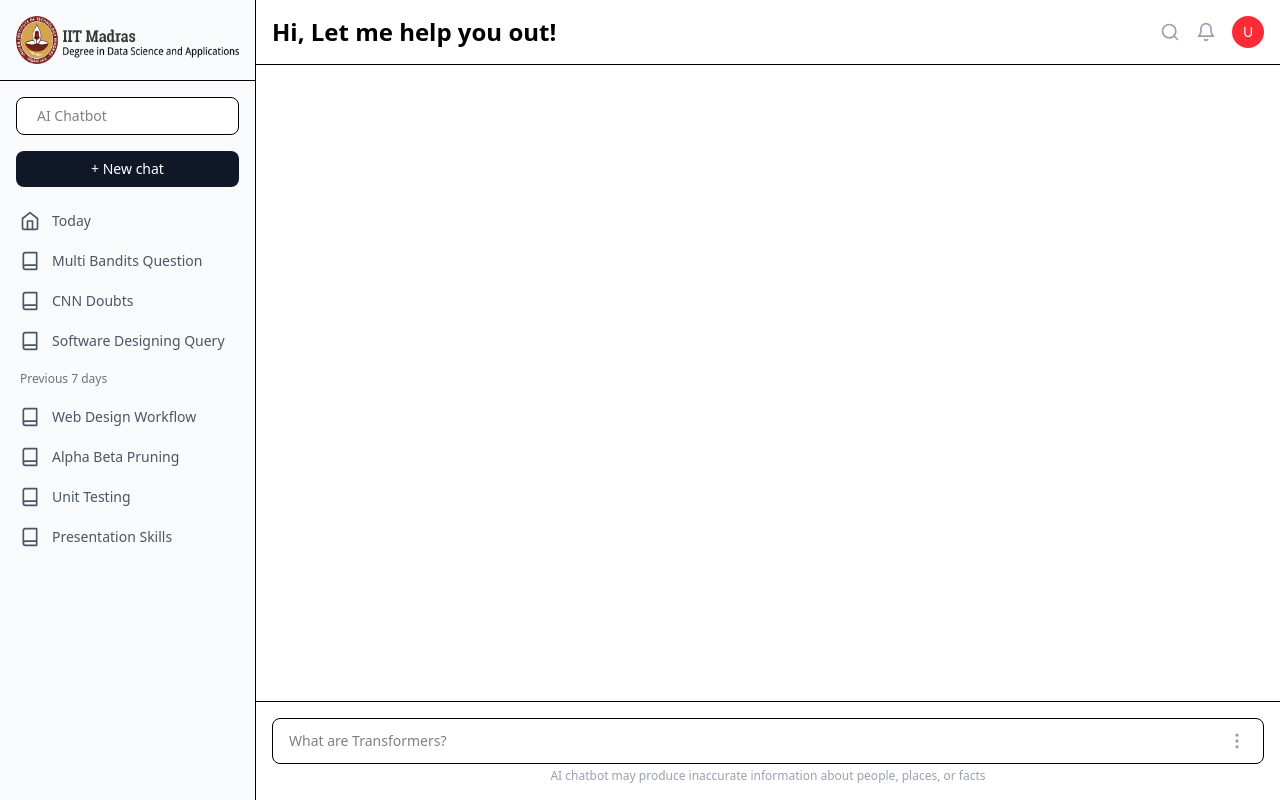
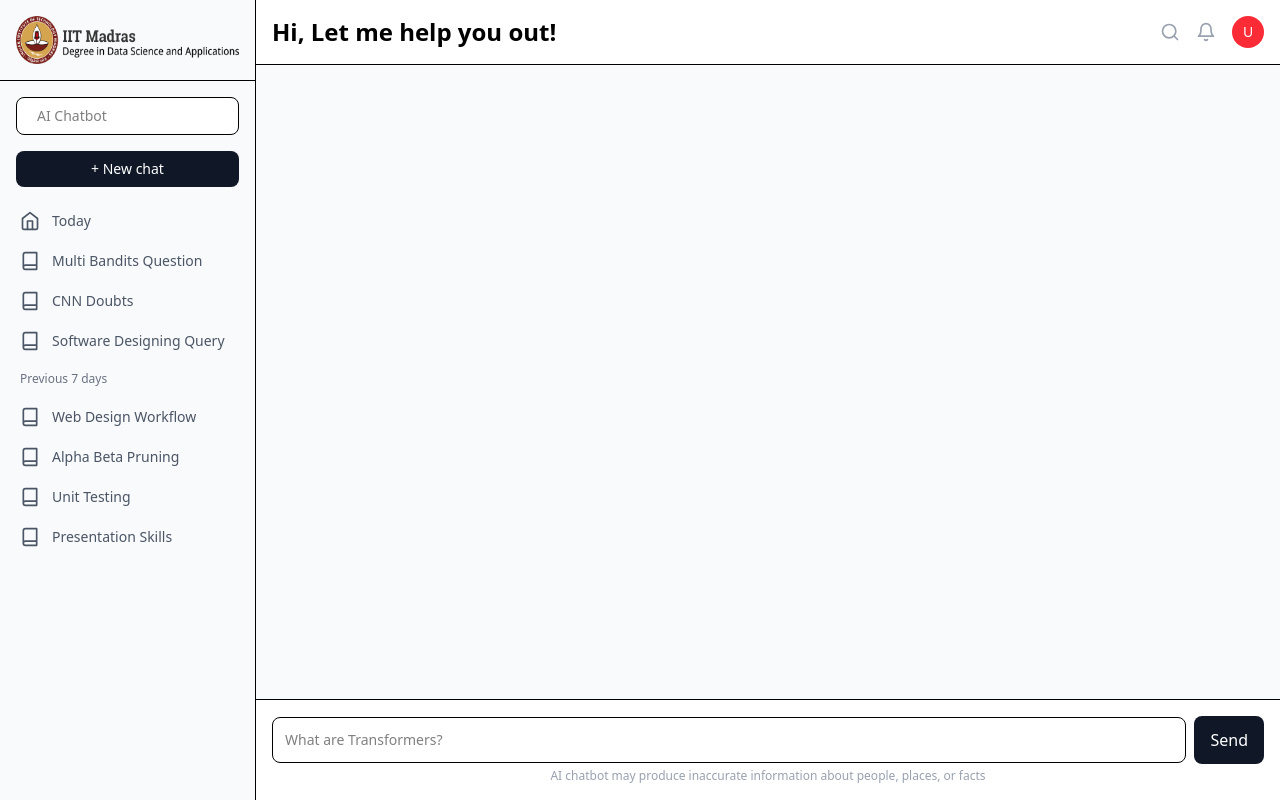
Before and after one commit to ShreyaShambhavi/soft-engg-project-jan-2025-se-Jan-6, a React (Vite) app in the folder frontend/: page /chatbot/1 in a window 1280 px wide. Built offline with nearby package versions, Linux system fonts and the light colour scheme.

Commit message:
Update CourseChatBot.jsx

```diff
--- a/frontend/src/components/CourseChatBot.jsx
+++ b/frontend/src/components/CourseChatBot.jsx
@@ -1,8 +1,20 @@
-import React from 'react'
+import React, { useState, useRef, useEffect } from 'react';
 import { useParams } from 'react-router-dom';
 import { Home, Book, Calendar, Users, FileText, Download, MoreVertical, Search, Bell } from 'lucide-react';
 
 const CourseChatBot = ({ courseName }) => {
+  // State for chat functionality
+  const [messages, setMessages] = useState([]);
+  const [inputMessage, setInputMessage] = useState('');
+  const [isLoading, setIsLoading] = useState(false);
+  const [username, setUsername] = useState('');
+  const messagesEndRef = useRef(null);
+
+  // Auto-scroll to bottom of messages
+  useEffect(() => {
+    messagesEndRef.current?.scrollIntoView({ behavior: 'smooth' });
+  }, [messages]);
+
   const sidebarItems = [
     { icon: <Home className="w-5 h-5" />, label: "Today" },
     { icon: <Book className="w-5 h-5" />, label: "Multi Bandits Question" },
@@ -14,6 +26,50 @@ const CourseChatBot = ({ courseName }) => {
     { icon: <Book className="w-5 h-5" />, label: "Unit Testing" },
     { icon: <Book className="w-5 h-5" />, label: "Presentation Skills" },
   ];
+
+  // Handle sending message to API
+  const handleSendMessage = async (e) => {
+    e.preventDefault();
+    if (!inputMessage.trim()) return;
+
+    try {
+      setIsLoading(true);
+      // Add user message to chat
+      const userMessage = { type: 'user', content: inputMessage };
+      setMessages(prev => [...prev, userMessage]);
+      setInputMessage('');
+
+      // Send message to API
+      const response = await fetch('http://localhost:5000/chat', {
+        method: 'POST',
+        headers: {
+          'Content-Type': 'application/json',
+        },
+        body: JSON.stringify({
+          message: inputMessage,
+          session_id: username || 'default' // Use username as session ID if available
+        }),
+      });
+
+      const data = await response.json();
+
+      if (data.success) {
+        // Add API response to chat
+        const botMessage = { type: 'bot', content: data.response };
+        setMessages(prev => [...prev, botMessage]);
+      } else {
+        // Handle error
+        const errorMessage = { type: 'error', content: 'Sorry, there was an error processing your message.' };
+        setMessages(prev => [...prev, errorMessage]);
+      }
+    } catch (error) {
+      console.error('Error sending message:', error);
+      const errorMessage = { type: 'error', content: 'Failed to connect to the chat server.' };
+      setMessages(prev => [...prev, errorMessage]);
+    } finally {
+      setIsLoading(false);
+    }
+  };
 
   return (
     <div className="flex h-screen bg-white">
@@ -82,10 +138,31 @@ const CourseChatBot = ({ courseName }) => {
         </header>
 
         {/* Chat Area */}
-        <div className="flex-1 p-4">
-          {/* Chat messages would go here */}
+        <div className="flex-1 overflow-y-auto p-4 bg-gray-50">
+          {/* Chat messages */}
+          {messages.map((message, index) => (
+            <div
+              key={index}
+              className={`mb-4 ${
+                message.type === 'user' ? 'text-right' : 'text-left'
+              }`}
+            >
+              <div
+                className={`inline-block p-3 rounded-lg ${
+                  message.type === 'user'
+                    ? 'bg-blue-600 text-white'
+                    : message.type === 'error'
+                    ? 'bg-red-100 text-red-700'
+                    : 'bg-gray-200 text-gray-800'
+                }`}
+              >
+                {message.content}
+              </div>
+            </div>
+          ))}
+          <div ref={messagesEndRef} />
           {courseName && (
-            <div className="text-gray-600">
+            <div className="text-gray-600 mt-4">
               Current course: {courseName}
             </div>
           )}
@@ -93,16 +170,23 @@ const CourseChatBot = ({ courseName }) => {
 
         {/* Input Area */}
         <div className="p-4 border-t">
-          <div className="flex items-center gap-2 bg-white rounded-lg border px-4 py-3">
+          <form onSubmit={handleSendMessage} className="flex items-center gap-2">
             <input
               type="text"
+              value={inputMessage}
+              onChange={(e) => setInputMessage(e.target.value)}
               placeholder="What are Transformers?"
-              className="flex-1 outline-none text-sm"
+              className="flex-1 outline-none text-sm p-3 border rounded-lg"
+              disabled={isLoading}
             />
-            <button className="text-gray-400">
-              <MoreVertical className="w-5 h-5" />
+            <button
+              type="submit"
+              disabled={isLoading}
+              className="px-4 py-3 bg-gray-900 text-white rounded-lg hover:bg-gray-800 disabled:bg-gray-500"
+            >
+              {isLoading ? 'Sending...' : 'Send'}
             </button>
-          </div>
+          </form>
           <div className="text-xs text-gray-400 mt-1 text-center">
             AI chatbot may produce inaccurate information about people, places, or facts
           </div>
```
